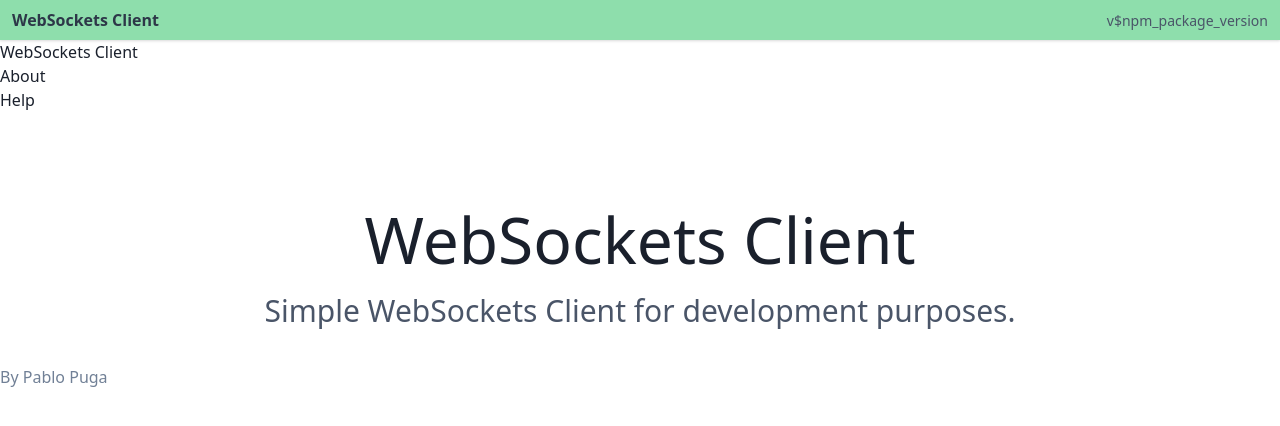
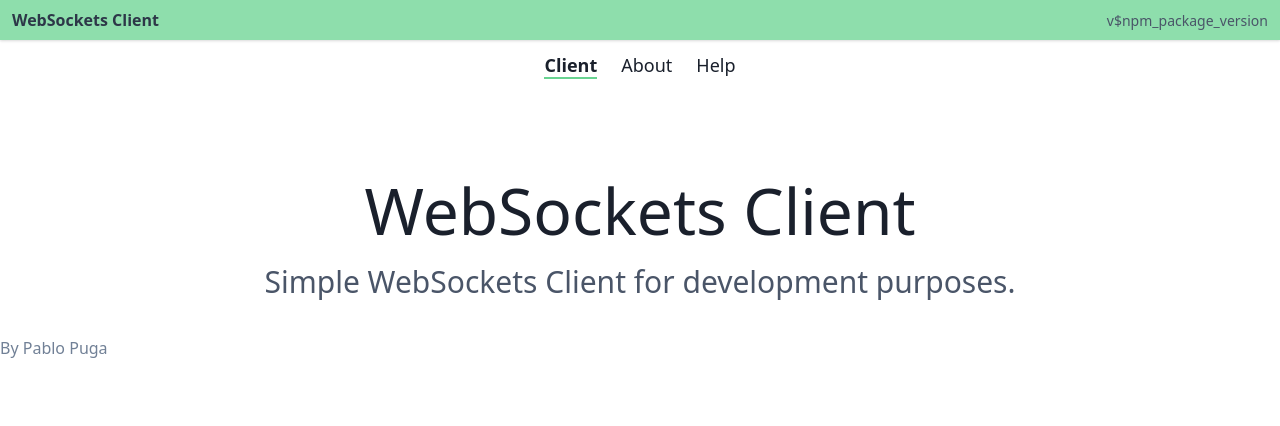
Before and after one commit to pablo-puga/ws-client, a React (Create React App) app: page / in a window 1280 px wide. Shown: the top 426 px of the page. Built offline with nearby package versions, Linux system fonts and the light colour scheme.

Commit message:
Added style to the navigation menu

```diff
--- a/src/App.tsx
+++ b/src/App.tsx
@@ -1,5 +1,5 @@
 import React from 'react';
-import { HashRouter, Route, NavLink } from 'react-router-dom';
+import { HashRouter, Route, NavLink, Switch } from 'react-router-dom';
 
 import About from './pages/About';
 import Help from './pages/Help';
@@ -14,19 +14,33 @@ const Header: React.FC = () => {
     );
 };
 
+type NavElementProps = {
+    path: string;
+    name: string;
+};
+
+const NavElement: React.FC<NavElementProps> = ({ path, name }) => {
+    return (
+        <li className="px-3 py-1">
+            <NavLink
+                exact={true}
+                to={path}
+                className="transition-all duration-100 border-b-solid border-b-2 border-transparent hover:border-gray-500"
+                activeClassName="font-semibold border-green-400"
+            >
+                {name}
+            </NavLink>
+        </li>
+    );
+};
+
 const Navigation: React.FC = () => {
     return (
-        <nav>
-            <ul>
-                <li>
-                    <NavLink to="/">WebSockets Client</NavLink>
-                </li>
-                <li>
-                    <NavLink to="/about">About</NavLink>
-                </li>
-                <li>
-                    <NavLink to="/help">Help</NavLink>
-                </li>
+        <nav className="w-full mt-2">
+            <ul className="flex flex-row justify-center md:text-lg">
+                <NavElement path="/" name="Client" />
+                <NavElement path="/about" name="About" />
+                <NavElement path="/help" name="Help" />
             </ul>
         </nav>
     );
@@ -54,9 +68,11 @@ const App: React.FC = () => {
         <HashRouter basename="/">
             <Header />
             <Navigation />
-            <Route exact path="/" component={WSClient} />
-            <Route exact path="/about" component={About} />
-            <Route exact path="/help" component={Help} />
+            <Switch>
+                <Route exact path="/" component={WSClient} />
+                <Route path="/about" component={About} />
+                <Route path="/help" component={Help} />
+            </Switch>
             <Footer />
         </HashRouter>
     );
```
